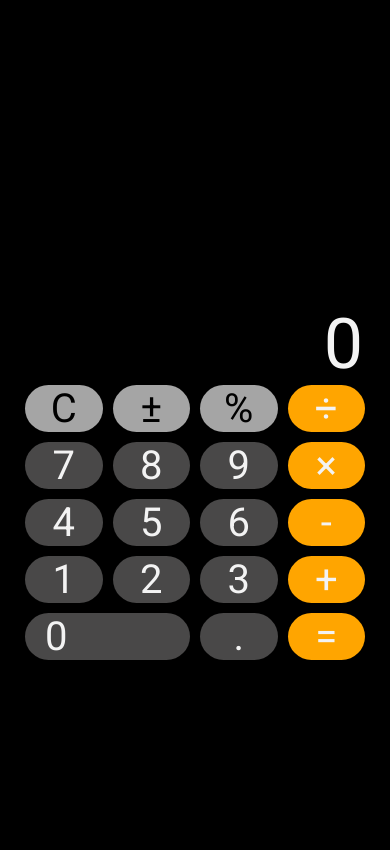
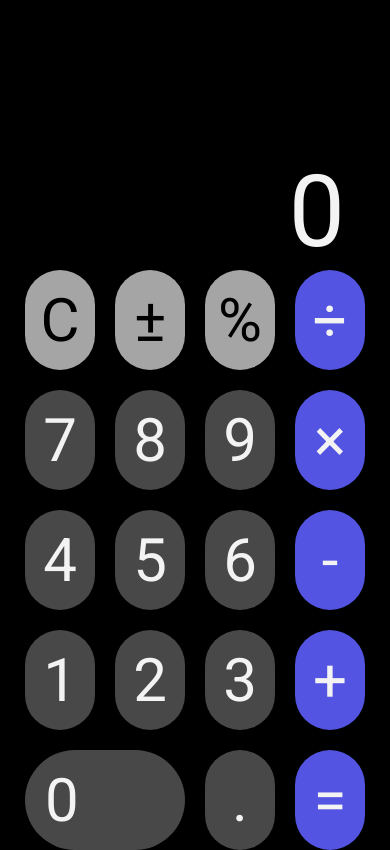
Before and after one commit to henryadamsgit/calculator-project, a plain HTML site: page index.html in a window 390 px wide. Shown: the part 22-872 px from the top of the page. Before the commit the page ends 844 px from the top, so only its background shows below. Drawn offline with Linux system fonts and the light colour scheme.

Commit message:
Completed media query.

```diff
--- a/_mediaquery.scss
+++ b/_mediaquery.scss
@@ -1,2 +1,18 @@
 @media screen and (min-width: 321px) {
+  body {
+    #total {
+      padding-top: 150px;
+      padding-right: 20px;
+      font-size: 100px;
+    }
+    .buttons {
+      height: 100px;
+      font-size: 60px;
+      gap: 20px;
+
+      &--orange {
+        background-color: rgb(84, 84, 227);
+      }
+    }
+  }
 }
--- a/main.scss
+++ b/main.scss
@@ -14,7 +14,6 @@ body {
   margin: 25px;
   background-color: $color-secondary;
   color: $color-primary;
-  padding-top: 300px;
 }
 #total {
   display: flex;
@@ -24,6 +23,7 @@ body {
   color: $color-primary;
   font-size: 70px;
   padding-right: 2px;
+  padding-top: 300px;
 }
 
 .buttons {
```
Also changed, not shown: main.css, 1 other file.
